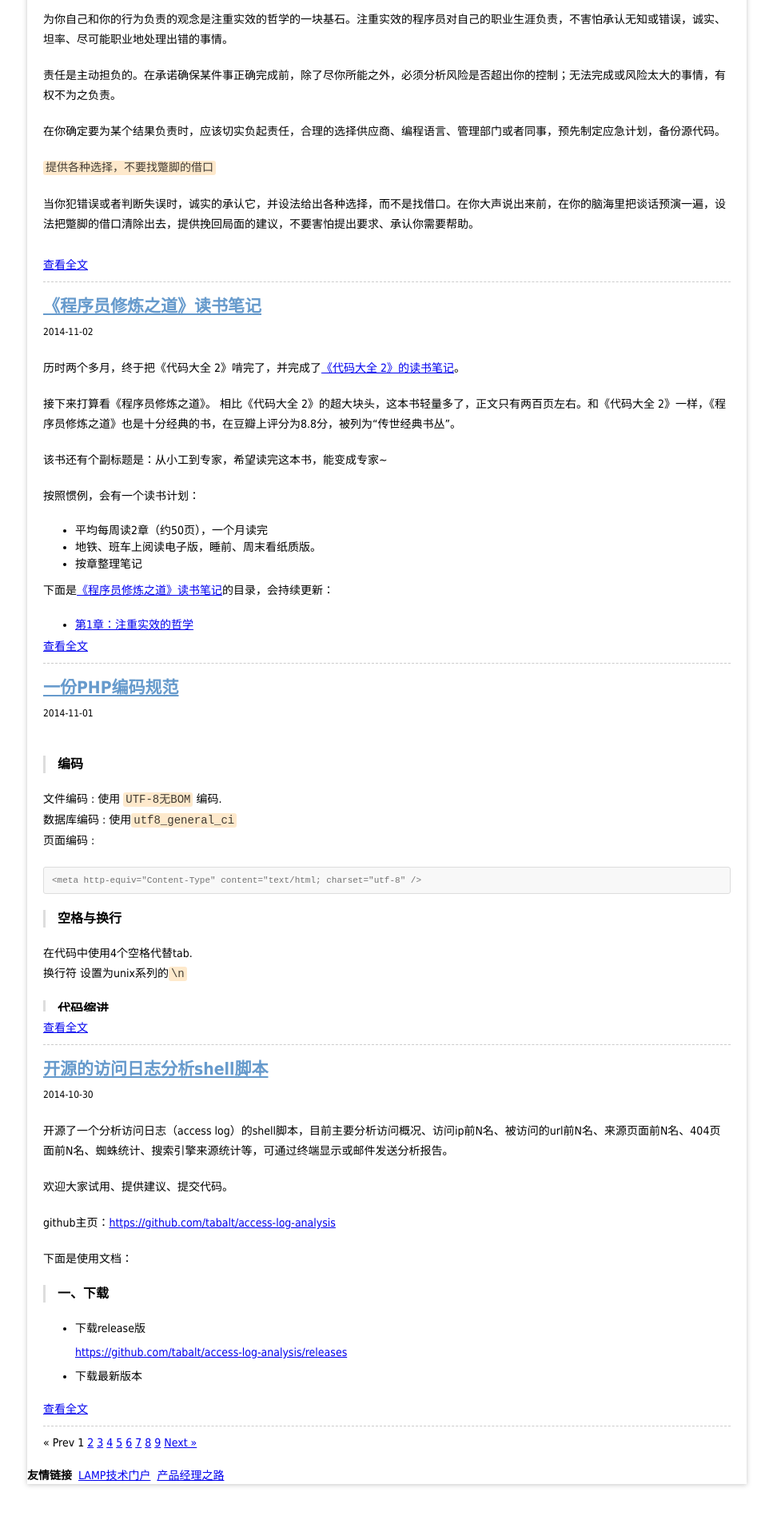
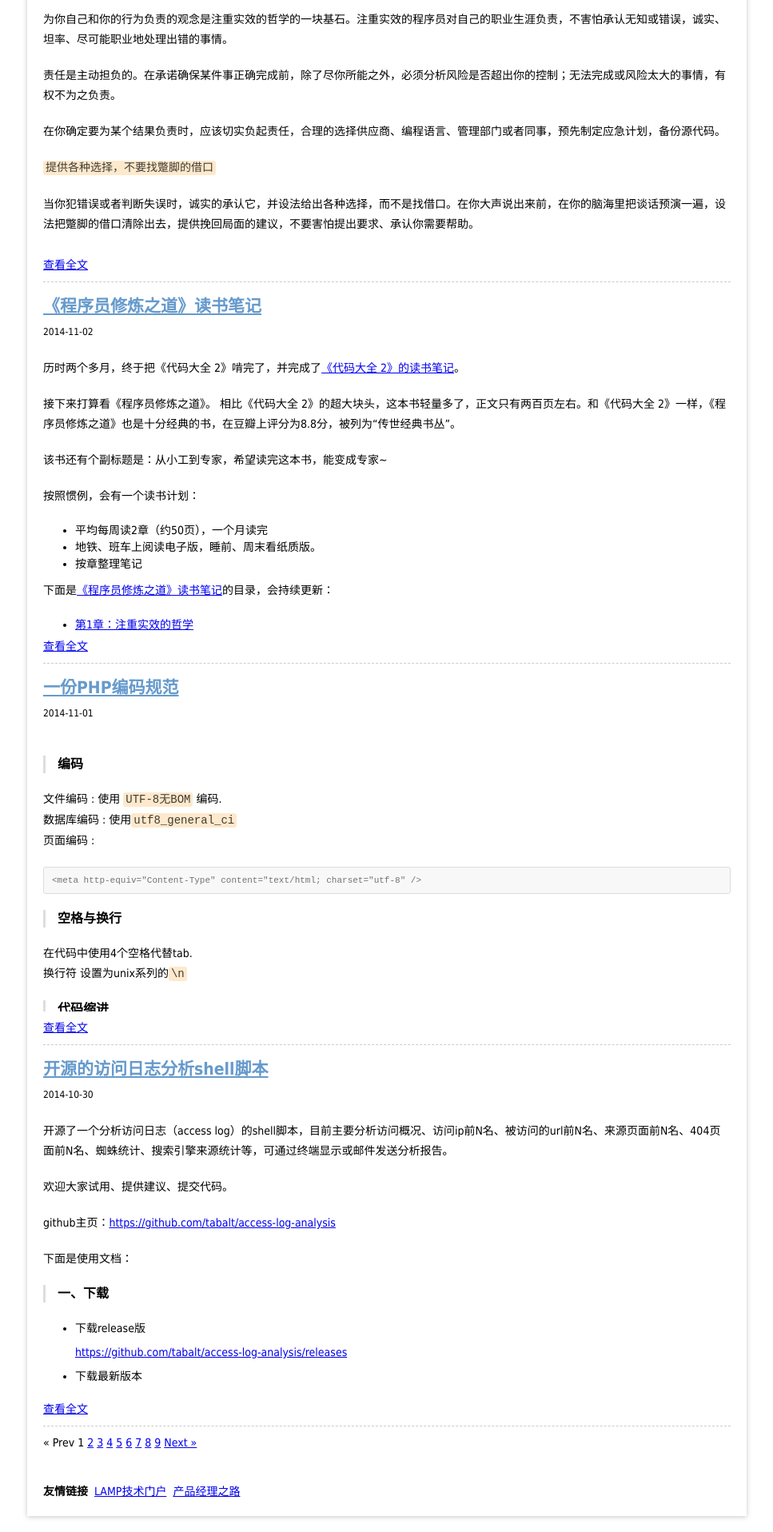
Before and after one commit to tabalt/tabalt.github.io, a Jekyll site: the page built from index.html, in a window 1280 px wide. Shown: the part 701-2617 px from the top of the page at 80% size, without its empty margins (156-1123 px from the left). Built offline with Jekyll 4.4.1, drawn with Linux system fonts in a browser that asks for light colours; Markdown is read by kramdown in place of the engine named in the settings; the list of posts is cut into pages by our own code; comment, search, counter and statistics services are not loaded; before the commit the page ends 2577 px from its top, so only the background shows below that.

Commit message:
update template

```diff
--- a/_includes/link.html
+++ b/_includes/link.html
@@ -1,4 +1,4 @@
-<div id="links" class="">
+<div id="links" class="pd20">
     <strong>友情链接</strong>
     &nbsp;<a href="http://www.actphp.com" target="_blank">LAMP技术门户</a>
     &nbsp;<a href="http://www.roadtopm.com" target="_blank" >产品经理之路</a>
```
